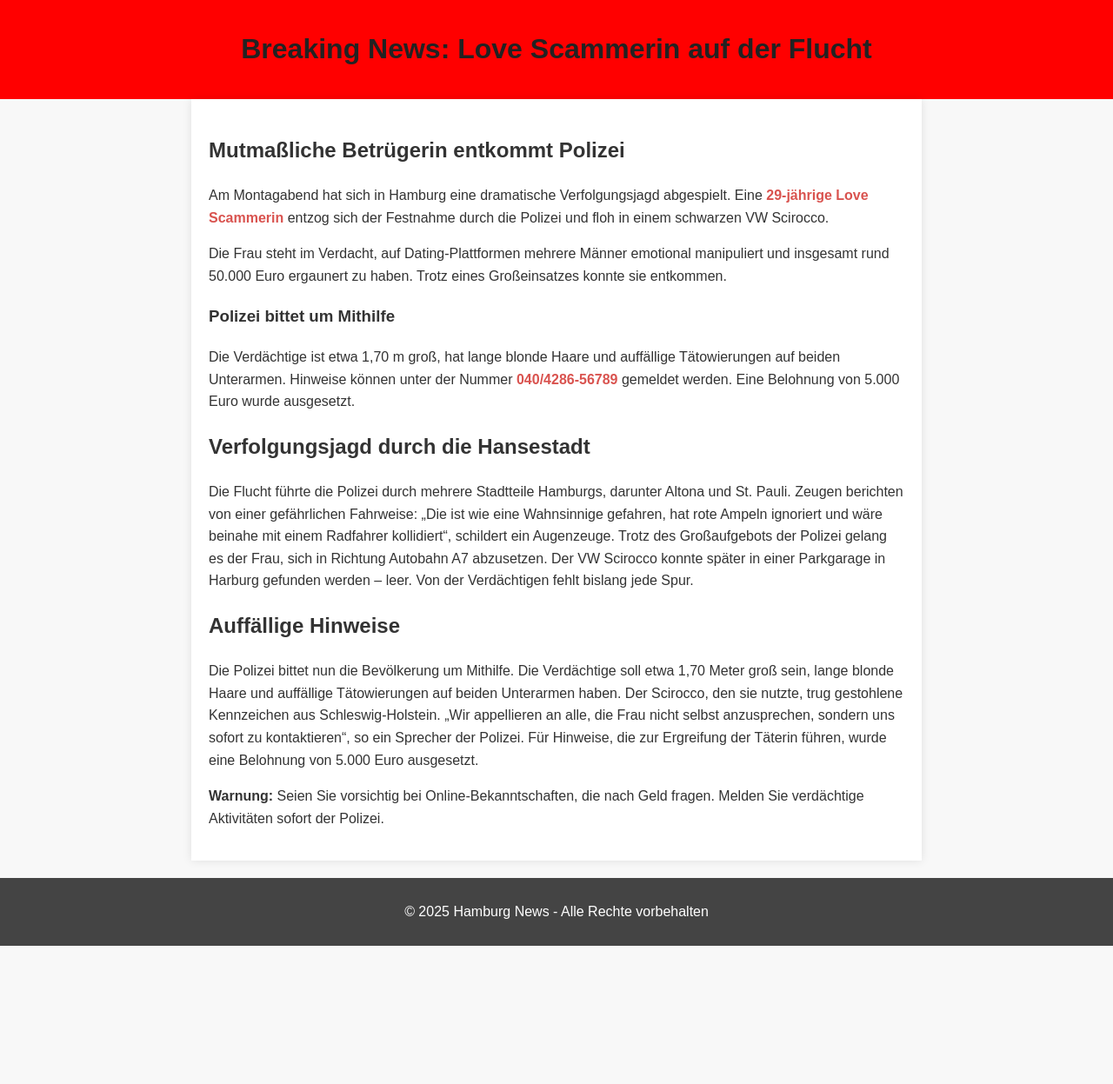
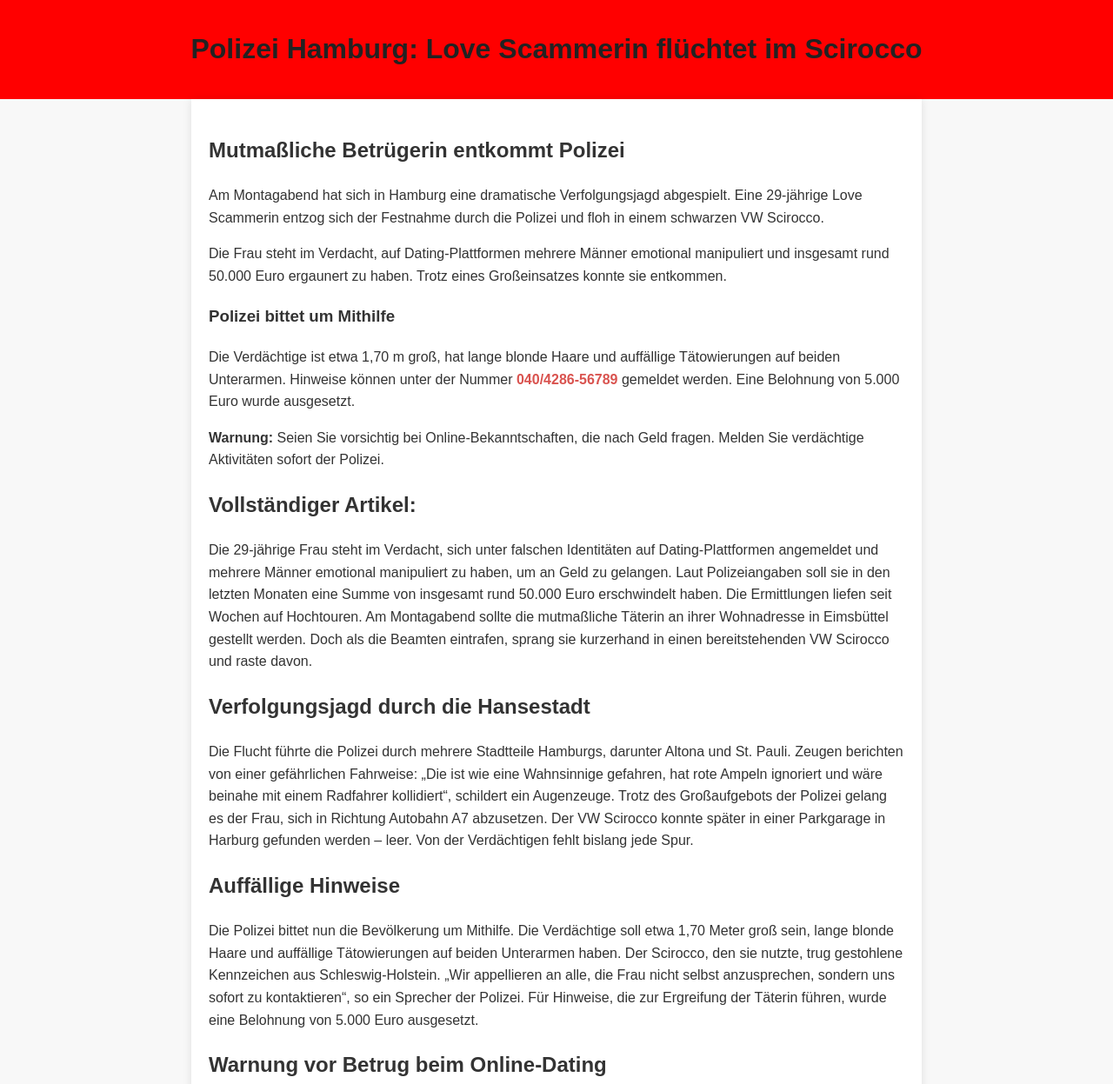
Before and after one commit to Lurki22/HamburgNews, a plain HTML site: page index.html in a window 1280 px wide. Shown: the top 1247 px of the page at 87% size. Before the commit the page ends 1088 px from the top, so only its background shows below. Drawn offline with Linux system fonts and the light colour scheme.

Commit message:
Update index.html

```diff
--- a/index.html
+++ b/index.html
@@ -44,13 +44,12 @@
 </head>
 <body>
     <header>
-        <h1>Breaking News: Love Scammerin auf der Flucht</h1>
+        <h1>Polizei Hamburg: Love Scammerin flüchtet im Scirocco</h1>
     </header>
     <main>
         <h2>Mutmaßliche Betrügerin entkommt Polizei</h2>
         <p>
-            Am Montagabend hat sich in Hamburg eine dramatische Verfolgungsjagd abgespielt. Eine
-            <span class="highlight">29-jährige Love Scammerin</span> entzog sich der Festnahme durch die Polizei und floh in einem schwarzen VW Scirocco.
+            Am Montagabend hat sich in Hamburg eine dramatische Verfolgungsjagd abgespielt. Eine 29-jährige Love Scammerin entzog sich der Festnahme durch die Polizei und floh in einem schwarzen VW Scirocco.
         </p>
         <p>
             Die Frau steht im Verdacht, auf Dating-Plattformen mehrere Männer emotional manipuliert und insgesamt rund 50.000 Euro ergaunert zu haben. Trotz eines Großeinsatzes konnte sie entkommen.
@@ -59,6 +58,17 @@
         <p>
             Die Verdächtige ist etwa 1,70 m groß, hat lange blonde Haare und auffällige Tätowierungen auf beiden Unterarmen. Hinweise können unter der Nummer
             <span class="highlight">040/4286-56789</span> gemeldet werden. Eine Belohnung von 5.000 Euro wurde ausgesetzt.
+        </p>
+
+        <p>
+        <strong>Warnung:</strong> Seien Sie vorsichtig bei Online-Bekanntschaften, die nach Geld fragen. Melden Sie verdächtige Aktivitäten sofort der Polizei.
+        </p>
+
+        <h2>Vollständiger Artikel:</h2>
+        <p>
+            Die 29-jährige Frau steht im Verdacht, sich unter falschen Identitäten auf Dating-Plattformen angemeldet und mehrere Männer emotional manipuliert zu haben, um an Geld zu gelangen.
+            Laut Polizeiangaben soll sie in den letzten Monaten eine Summe von insgesamt rund 50.000 Euro erschwindelt haben.
+            Die Ermittlungen liefen seit Wochen auf Hochtouren. Am Montagabend sollte die mutmaßliche Täterin an ihrer Wohnadresse in Eimsbüttel gestellt werden. Doch als die Beamten eintrafen, sprang sie kurzerhand in einen bereitstehenden VW Scirocco und raste davon.
         </p>
 
         <h2>Verfolgungsjagd durch die Hansestadt</h2>
@@ -70,13 +80,17 @@
 
         <h2>Auffällige Hinweise</h2>
         <p>
-          Die Polizei bittet nun die Bevölkerung um Mithilfe. Die Verdächtige soll etwa 1,70 Meter groß sein, lange blonde Haare und auffällige Tätowierungen auf beiden Unterarmen haben.
-          Der Scirocco, den sie nutzte, trug gestohlene Kennzeichen aus Schleswig-Holstein.
-          „Wir appellieren an alle, die Frau nicht selbst anzusprechen, sondern uns sofort zu kontaktieren“, so ein Sprecher der Polizei. Für Hinweise, die zur Ergreifung der Täterin führen, wurde eine Belohnung von 5.000 Euro ausgesetzt.
+              Die Polizei bittet nun die Bevölkerung um Mithilfe. Die Verdächtige soll etwa 1,70 Meter groß sein, lange blonde Haare und auffällige Tätowierungen auf beiden Unterarmen haben.
+              Der Scirocco, den sie nutzte, trug gestohlene Kennzeichen aus Schleswig-Holstein.
+              „Wir appellieren an alle, die Frau nicht selbst anzusprechen, sondern uns sofort zu kontaktieren“, so ein Sprecher der Polizei. Für Hinweise, die zur Ergreifung der Täterin führen, wurde eine Belohnung von 5.000 Euro ausgesetzt.
         </p>
 
+
+        <h2>Warnung vor Betrug beim Online-Dating</h2>
         <p>
-        <strong>Warnung:</strong> Seien Sie vorsichtig bei Online-Bekanntschaften, die nach Geld fragen. Melden Sie verdächtige Aktivitäten sofort der Polizei.
+            Die Polizei warnt in diesem Zusammenhang vor Betrug beim Online-Dating. Dabei nutzen Betrüger gezielt Emotionen, um Vertrauen aufzubauen und anschließend Geld zu erbitten.
+            Opfer solcher Betrugsmaschen sollten sich umgehend an die Polizei wenden.
+            Wer Hinweise zum Aufenthaltsort der Verdächtigen geben kann, wird gebeten, sich unter der Telefonnummer 040/4286-56789 zu melden.
         </p>
 
     </main>
```
